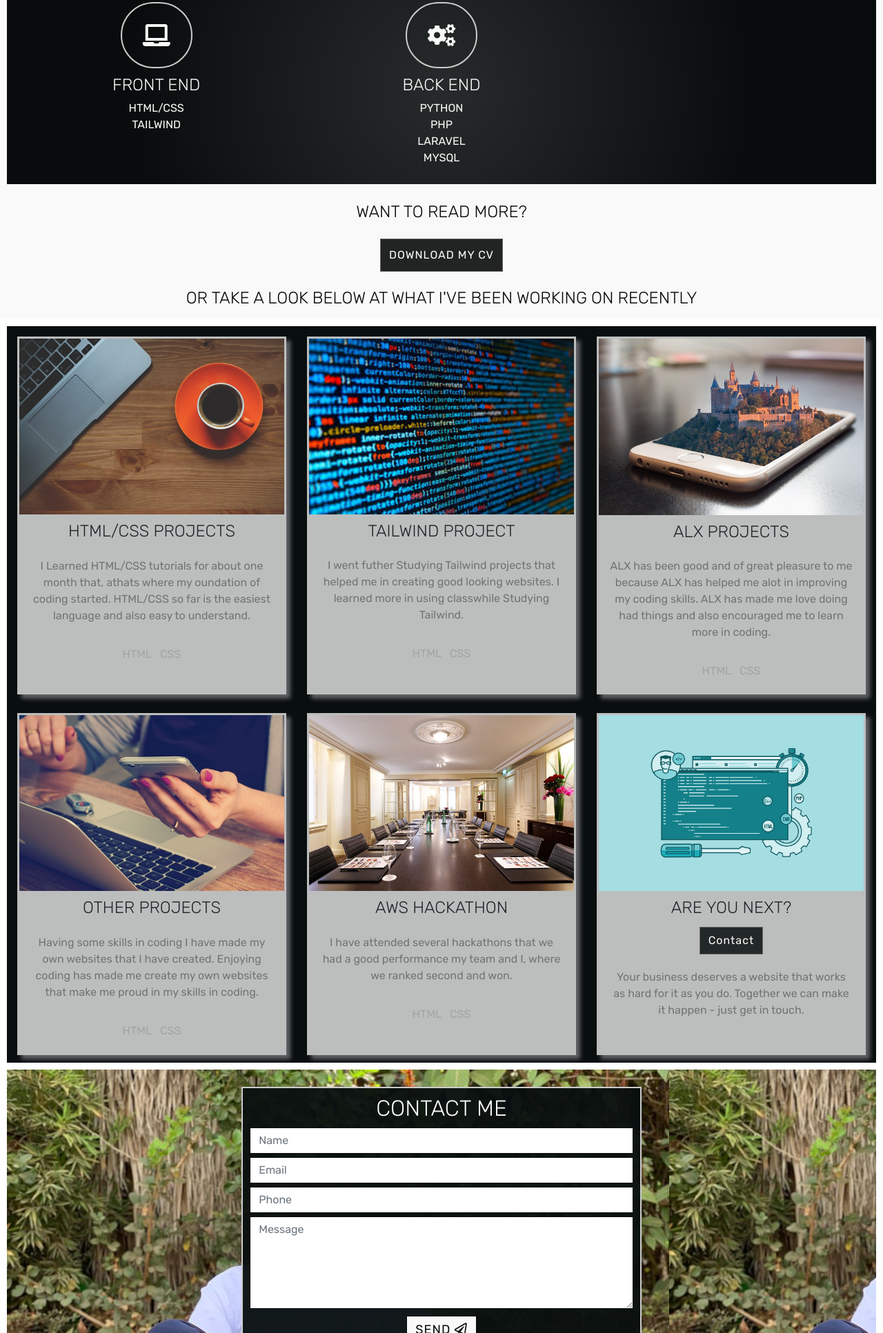
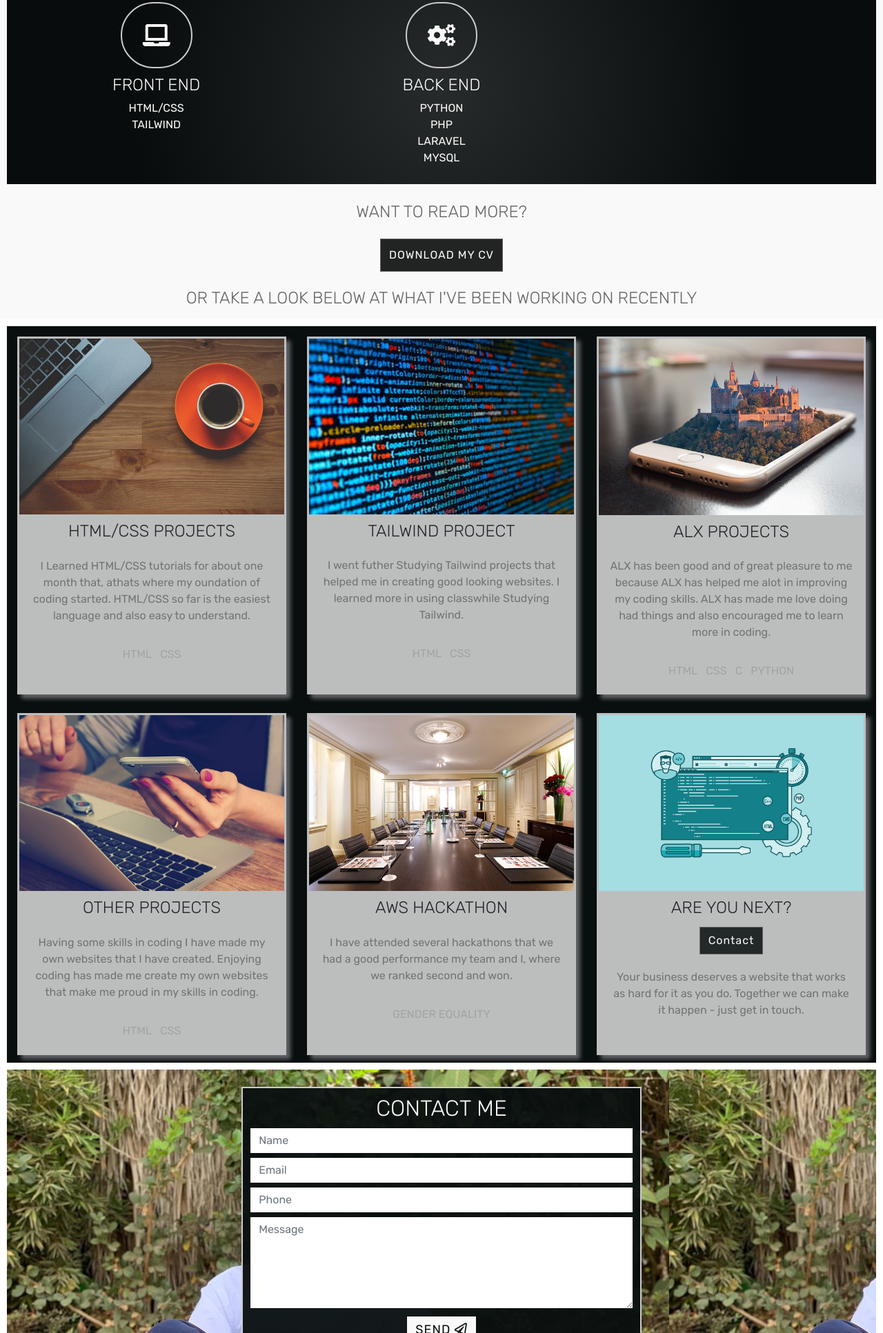
Before and after one commit to lameck2207/CV, a plain HTML site: page index.html in a window 1280 px wide. Shown: the part 847-2780 px from the top of the page at 69% size. Drawn offline with nearby package versions, Linux system fonts and the light colour scheme.

Commit message:
My personal CV

```diff
--- a/assets/css/style.css
+++ b/assets/css/style.css
@@ -35,7 +35,7 @@ h4 {
 
 .filler-text {
   text-align: center;
-  color: #080606;
+  color: #666666;
   margin: 1em;
 }
 
@@ -154,7 +154,7 @@ h4 {
 
 /* START HERO SECTION */
 .jumbotron {
-  background-image: linear-gradient(rgba(0, 0, 0, 0.8), rgba(126, 5, 5, 0.5)), url("../images/lameck.jpg");
+  background-image: linear-gradient(rgba(0, 0, 0, 0.8), rgba(0, 0, 0, 0.5)), url("../images/lameck.jpg");
   border-radius: 0px;
   background-position: center;
   background-repeat: no-repeat;
--- a/index.html
+++ b/index.html
@@ -244,6 +244,8 @@
                   <ul class="list-inline project-tech-used uppercase">
                     <li class="list-inline-item">html</li>
                     <li class="list-inline-item">css</li>
+                    <li class="list-inline-item">C</li>
+                    <li class="list-inline-item">Python</li>
                   </ul>
                 </div>
               </div>
@@ -273,8 +275,8 @@
                    second and won.
                   </p>
                   <ul class="list-inline project-tech-used uppercase">
-                    <li class="list-inline-item">html</li>
-                    <li class="list-inline-item">css</li>
+                    <li class="list-inline-item">Gender Equality</li>
+
                   </ul>
                 </div>
               </div>
```
